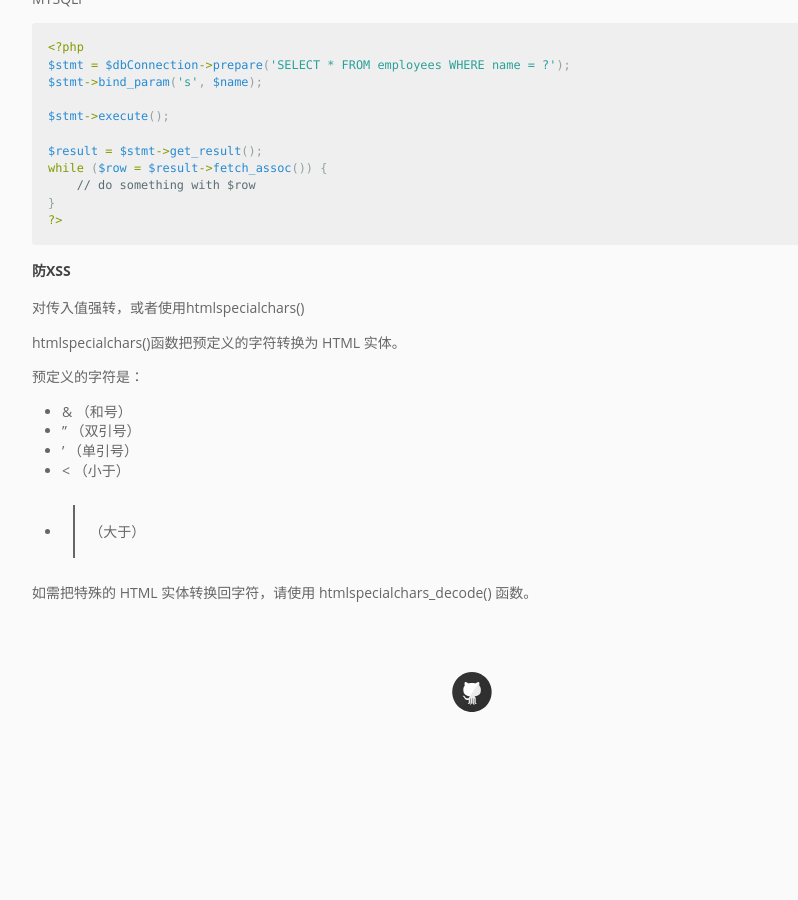
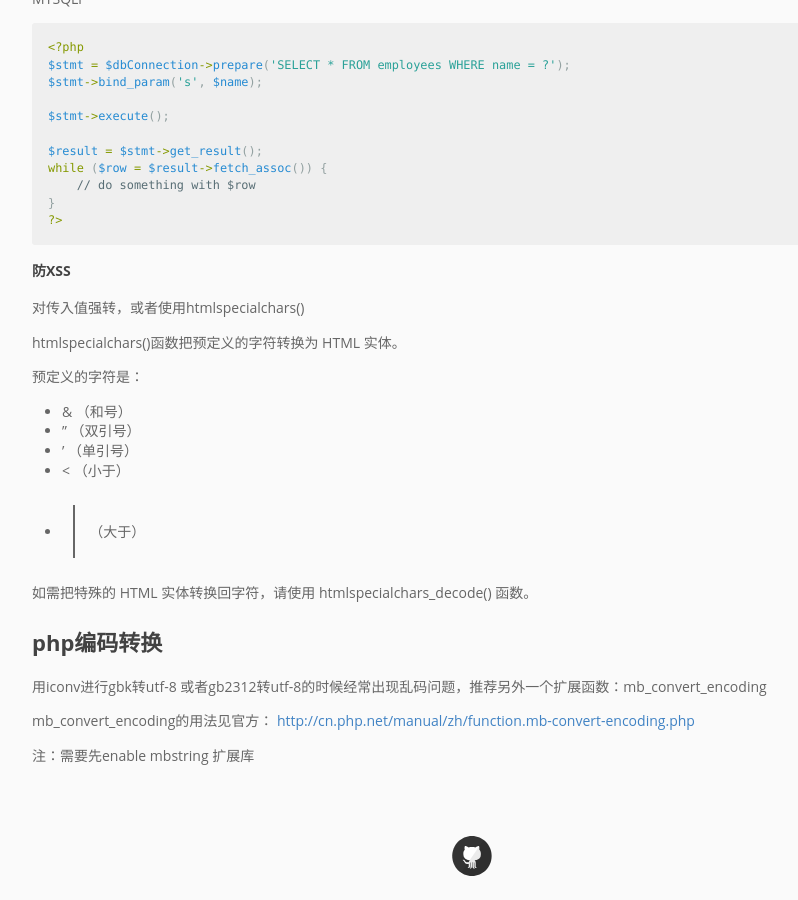
Before and after one commit to pingmalu/pingmalu.github.io, a Jekyll site: the page built from _posts/2015-12-11-PHP日常笔记.md, in a window 1280 px wide and 900 px high, scrolled down 4660 px. Shown: the whole window, without its empty margins (168-966 px from the left). Built offline with Jekyll 4.4.1, drawn with Linux system fonts in a browser that asks for light colours; nearby versions of some CDN libraries; before the commit the page ends 5397 px from its top, so only the background shows below that.

Commit message:
'update'

```diff
--- a/_posts/2015-12-11-PHP日常笔记.md
+++ b/_posts/2015-12-11-PHP日常笔记.md
@@ -274,3 +274,12 @@ htmlspecialchars()函数把预定义的字符转换为 HTML 实体。
 - > （大于）
 
 如需把特殊的 HTML 实体转换回字符，请使用 htmlspecialchars_decode() 函数。
+
+
+# php编码转换
+
+用iconv进行gbk转utf-8 或者gb2312转utf-8的时候经常出现乱码问题，推荐另外一个扩展函数：mb_convert_encoding
+
+mb_convert_encoding的用法见官方： [http://cn.php.net/manual/zh/function.mb-convert-encoding.php ](http://cn.php.net/manual/zh/function.mb-convert-encoding.php)
+
+注：需要先enable mbstring 扩展库
```
